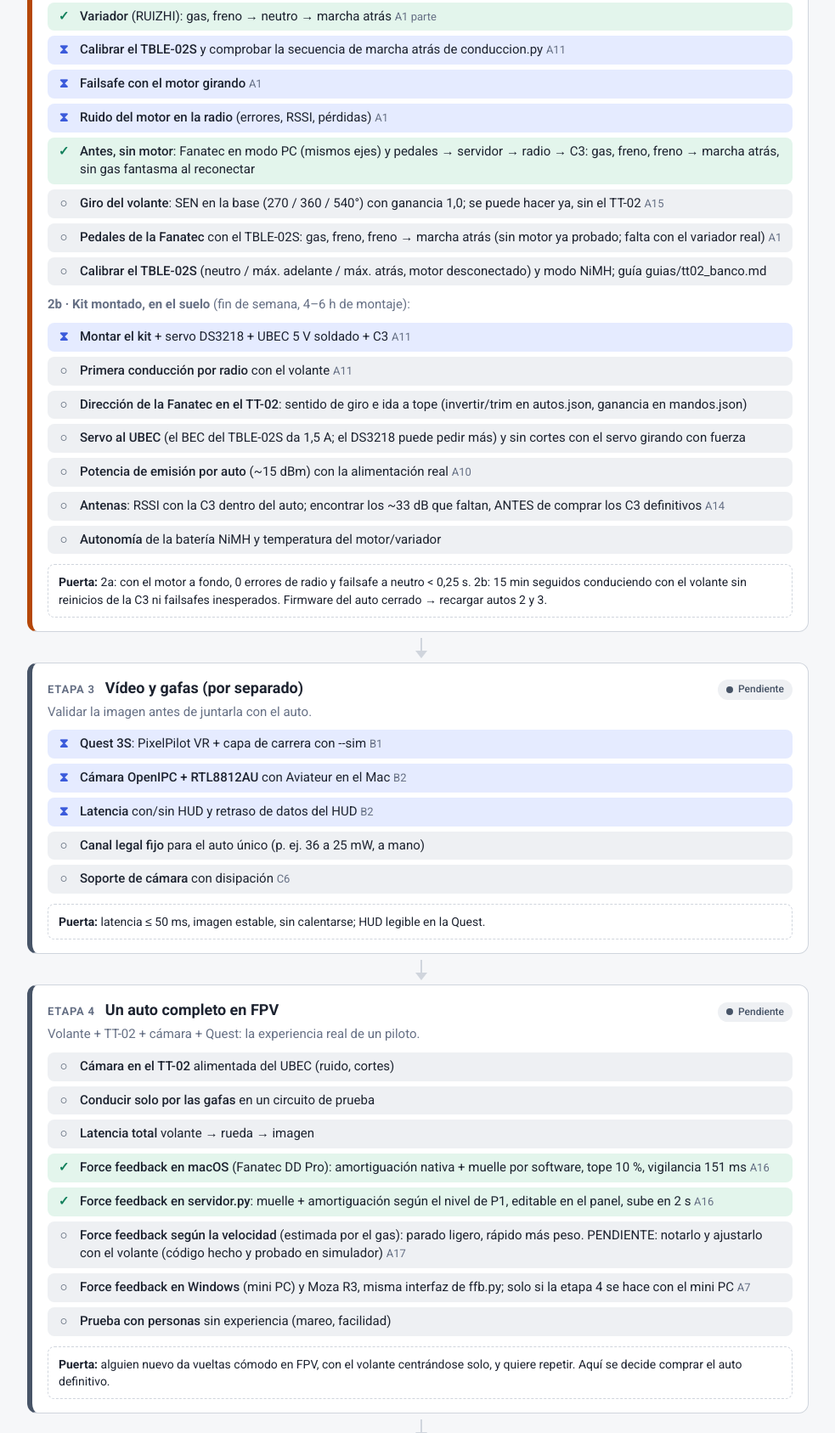
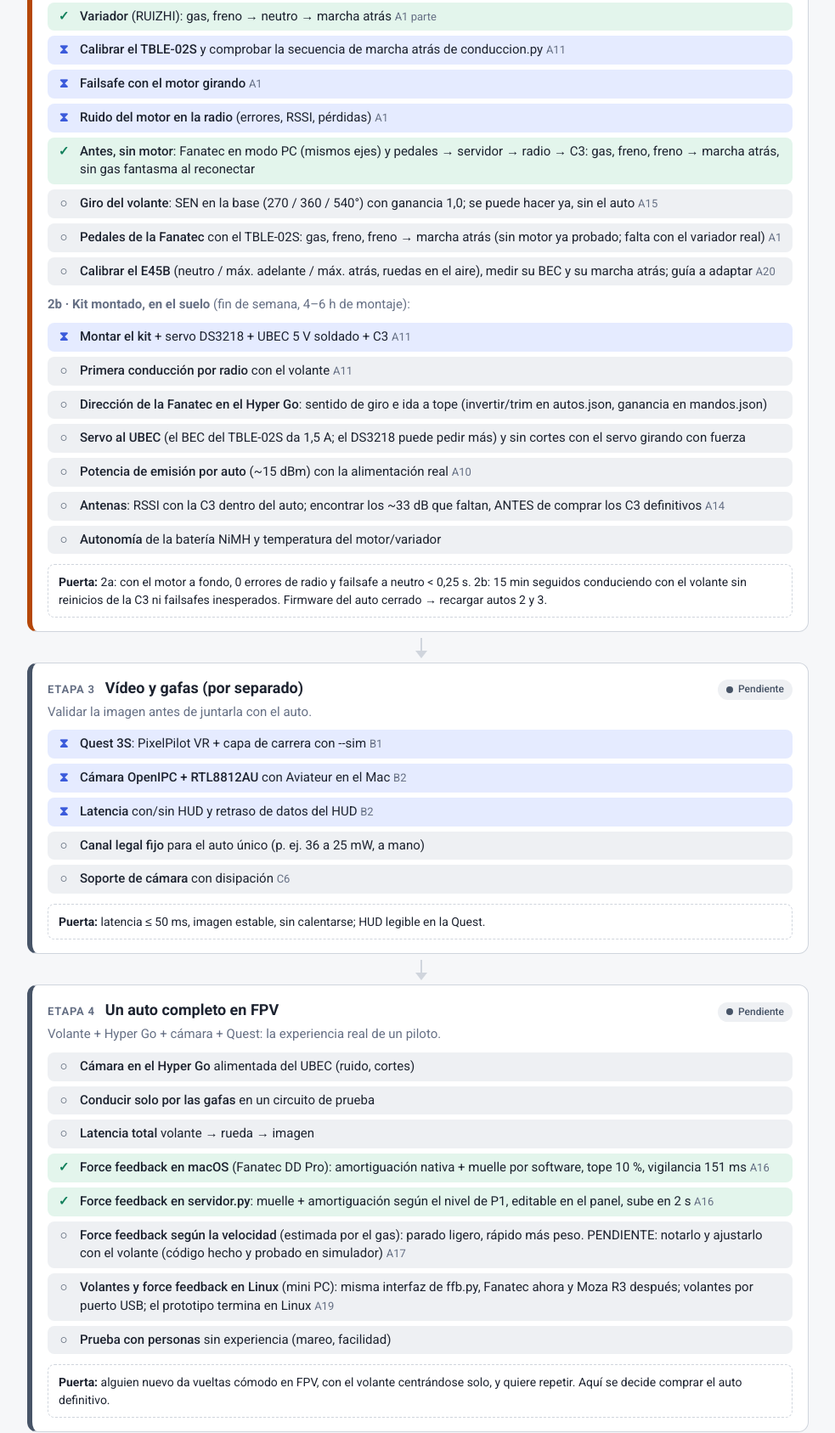
Before and after one commit to Laureanomc/rc-karts-etapas, a plain HTML site: page index.html in a window 1280 px wide. Shown: the part 1104-2791 px from the top of the page at 85% size, without its empty margins (148-1131 px from the left). Drawn offline with Linux system fonts and the light colour scheme.

Commit message:
Etapas: actualizado 2026-11-17 04:32

```diff
--- a/index.html
+++ b/index.html
@@ -88,7 +88,7 @@ li b{font-weight:500}
 </section>
 
 <section class="etapa curso">
-  <div class="cab"><span class="num">ETAPA 2</span><h2>Auto prototipo (Tamiya TT-02)</h2><span class="chip c-curso estado">Siguiente (llega 17 nov)</span></div>
+  <div class="cab"><span class="num">ETAPA 2</span><h2>Auto prototipo (MJX Hyper Go 14303)</h2><span class="chip c-curso estado">Siguiente (llega ~24 nov)</span></div>
   <p class="que">Primer auto completo por radio, aún sin vídeo. En dos partes: primero el motor suelto en la mesa (seguro y sin montar nada), luego el kit montado.</p>
   <p class="que"><b>2a · En la mesa, sin montar</b> (una tarde, ~1 h): motor 540 suelto y sujeto, sin piñón; variador TBLE-02S; batería Zeee; C3 por USB al Mac; --gas-max 0.2.</p>
   <ul>
@@ -97,15 +97,15 @@ li b{font-weight:500}
     <li class="espera"><span><b>Failsafe con el motor girando</b> <span class="ref">A1</span></span></li>
     <li class="espera"><span><b>Ruido del motor en la radio</b> (errores, RSSI, pérdidas) <span class="ref">A1</span></span></li>
     <li class="ok"><span><b>Antes, sin motor</b>: Fanatec en modo PC (mismos ejes) y pedales → servidor → radio → C3: gas, freno, freno → marcha atrás, sin gas fantasma al reconectar</span></li>
-    <li class="pend"><span><b>Giro del volante</b>: SEN en la base (270 / 360 / 540°) con ganancia 1,0; se puede hacer ya, sin el TT-02 <span class="ref">A15</span></span></li>
+    <li class="pend"><span><b>Giro del volante</b>: SEN en la base (270 / 360 / 540°) con ganancia 1,0; se puede hacer ya, sin el auto <span class="ref">A15</span></span></li>
     <li class="pend"><span><b>Pedales de la Fanatec</b> con el TBLE-02S: gas, freno, freno → marcha atrás (sin motor ya probado; falta con el variador real) <span class="ref">A1</span></span></li>
-    <li class="pend"><span><b>Calibrar el TBLE-02S</b> (neutro / máx. adelante / máx. atrás, motor desconectado) y modo NiMH; guía guias/tt02_banco.md</span></li>
+    <li class="pend"><span><b>Calibrar el E45B</b> (neutro / máx. adelante / máx. atrás, ruedas en el aire), medir su BEC y su marcha atrás; guía a adaptar <span class="ref">A20</span></span></li>
   </ul>
   <p class="que" style="margin-top:12px"><b>2b · Kit montado, en el suelo</b> (fin de semana, 4–6 h de montaje):</p>
   <ul>
     <li class="espera"><span><b>Montar el kit</b> + servo DS3218 + UBEC 5 V soldado + C3 <span class="ref">A11</span></span></li>
     <li class="pend"><span><b>Primera conducción por radio</b> con el volante <span class="ref">A11</span></span></li>
-    <li class="pend"><span><b>Dirección de la Fanatec en el TT-02</b>: sentido de giro e ida a tope (invertir/trim en autos.json, ganancia en mandos.json)</span></li>
+    <li class="pend"><span><b>Dirección de la Fanatec en el Hyper Go</b>: sentido de giro e ida a tope (invertir/trim en autos.json, ganancia en mandos.json)</span></li>
     <li class="pend"><span><b>Servo al UBEC</b> (el BEC del TBLE-02S da 1,5 A; el DS3218 puede pedir más) y sin cortes con el servo girando con fuerza</span></li>
     <li class="pend"><span><b>Potencia de emisión por auto</b> (~15 dBm) con la alimentación real <span class="ref">A10</span></span></li>
     <li class="pend"><span><b>Antenas</b>: RSSI con la C3 dentro del auto; encontrar los ~33 dB que faltan, ANTES de comprar los C3 definitivos <span class="ref">A14</span></span></li>
@@ -129,15 +129,15 @@ li b{font-weight:500}
 
 <section class="etapa pend">
   <div class="cab"><span class="num">ETAPA 4</span><h2>Un auto completo en FPV</h2><span class="chip c-pend estado">Pendiente</span></div>
-  <p class="que">Volante + TT-02 + cámara + Quest: la experiencia real de un piloto.</p>
+  <p class="que">Volante + Hyper Go + cámara + Quest: la experiencia real de un piloto.</p>
   <ul>
-    <li class="pend"><span><b>Cámara en el TT-02</b> alimentada del UBEC (ruido, cortes)</span></li>
+    <li class="pend"><span><b>Cámara en el Hyper Go</b> alimentada del UBEC (ruido, cortes)</span></li>
     <li class="pend"><span><b>Conducir solo por las gafas</b> en un circuito de prueba</span></li>
     <li class="pend"><span><b>Latencia total</b> volante → rueda → imagen</span></li>
     <li class="ok"><span><b>Force feedback en macOS</b> (Fanatec DD Pro): amortiguación nativa + muelle por software, tope 10 %, vigilancia 151 ms <span class="ref">A16</span></span></li>
     <li class="ok"><span><b>Force feedback en servidor.py</b>: muelle + amortiguación según el nivel de P1, editable en el panel, sube en 2 s <span class="ref">A16</span></span></li>
     <li class="pend"><span><b>Force feedback según la velocidad</b> (estimada por el gas): parado ligero, rápido más peso. PENDIENTE: notarlo y ajustarlo con el volante (código hecho y probado en simulador) <span class="ref">A17</span></span></li>
-    <li class="pend"><span><b>Force feedback en Windows</b> (mini PC) y Moza R3, misma interfaz de ffb.py; solo si la etapa 4 se hace con el mini PC <span class="ref">A7</span></span></li>
+    <li class="pend"><span><b>Volantes y force feedback en Linux</b> (mini PC): misma interfaz de ffb.py, Fanatec ahora y Moza R3 después; volantes por puerto USB; el prototipo termina en Linux <span class="ref">A19</span></span></li>
     <li class="pend"><span><b>Prueba con personas</b> sin experiencia (mareo, facilidad)</span></li>
   </ul>
   <div class="puerta"><strong>Puerta:</strong> alguien nuevo da vueltas cómodo en FPV, con el volante centrándose solo, y quiere repetir. Aquí se decide comprar el auto definitivo.</div>
```
